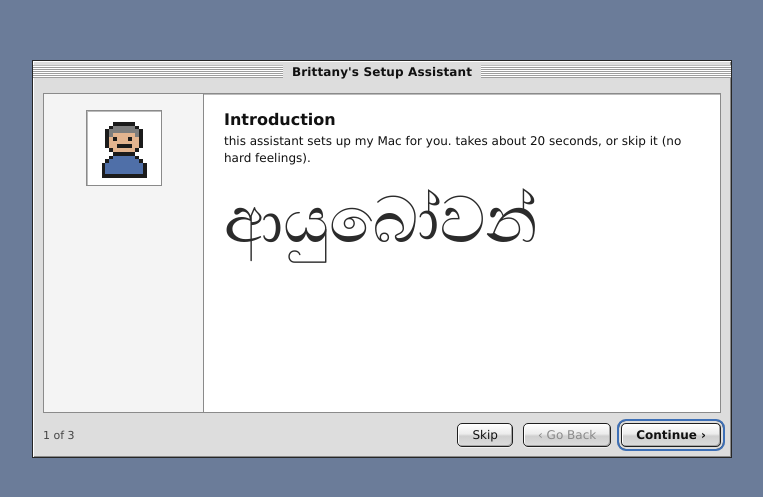
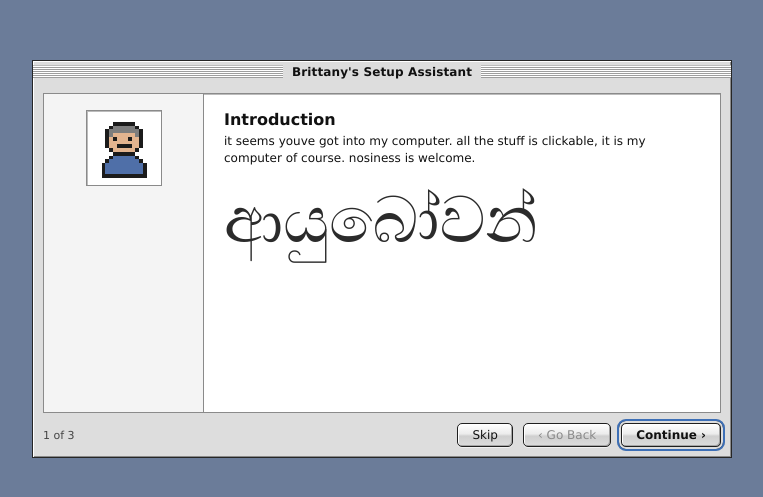
Before and after one commit to brittanyperera-glitch/brittanyperera-com, a Next.js app: page / in a window 1280 px wide. Shown: the part 141-638 px from the top of the page, without its empty margins (258-1021 px from the left). Built offline with nearby package versions, Linux system fonts and the light colour scheme.

Commit message:
feat: new Setup Assistant intro copy

```diff
--- a/src/content/copy.ts
+++ b/src/content/copy.ts
@@ -26,7 +26,7 @@ export const copy = {
     steps: [
       {
         title: "Introduction",
-        sub: "this assistant sets up my Mac for you. takes about 20 seconds, or skip it (no hard feelings).",
+        sub: "it seems youve got into my computer. all the stuff is clickable, it is my computer of course. nosiness is welcome.",
       },
       { title: "About You", sub: "who's visiting? ill open the right stuff first." },
       { title: "Conclusion", sub: "all set. click Go Ahead and ill set up the Mac with:" },
```
